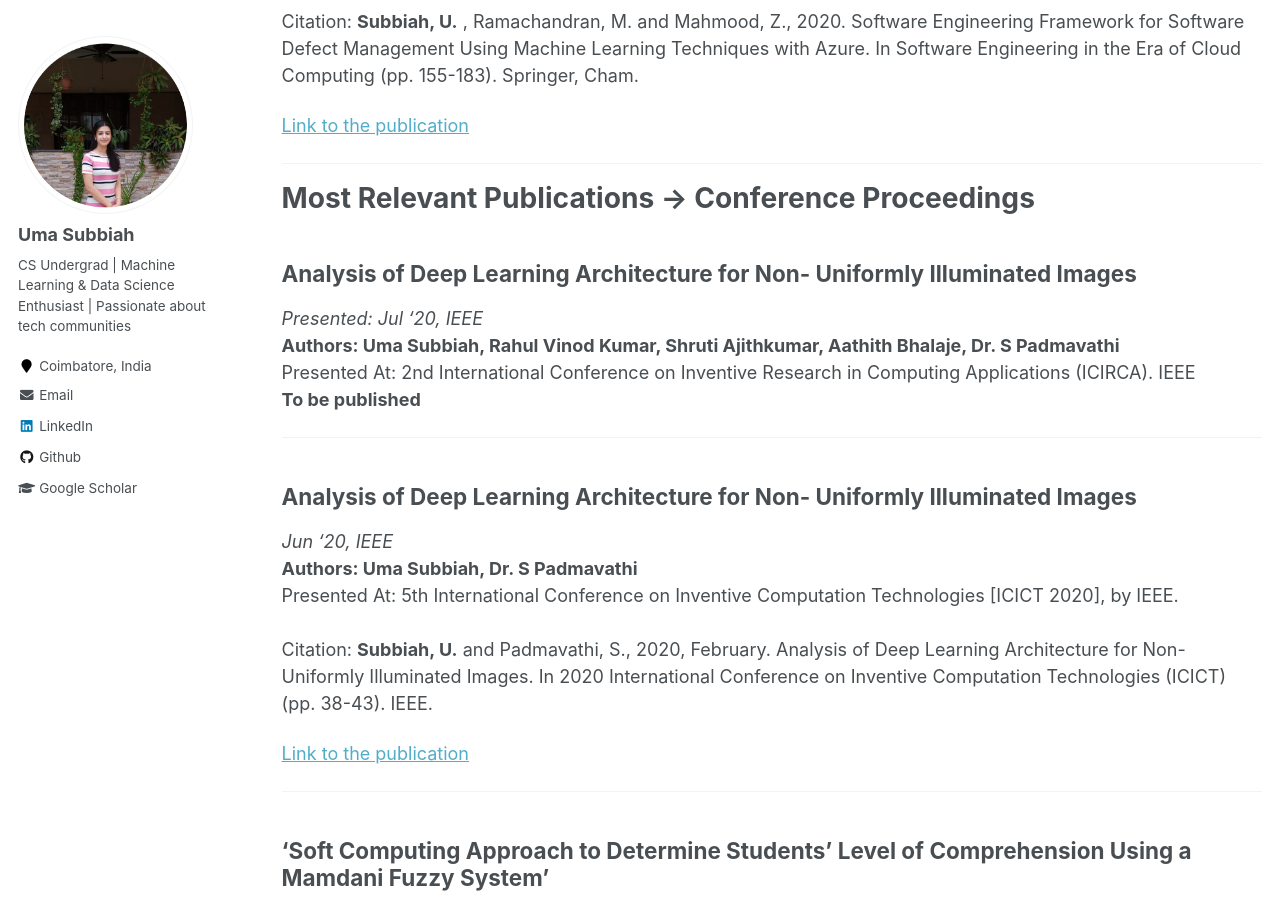
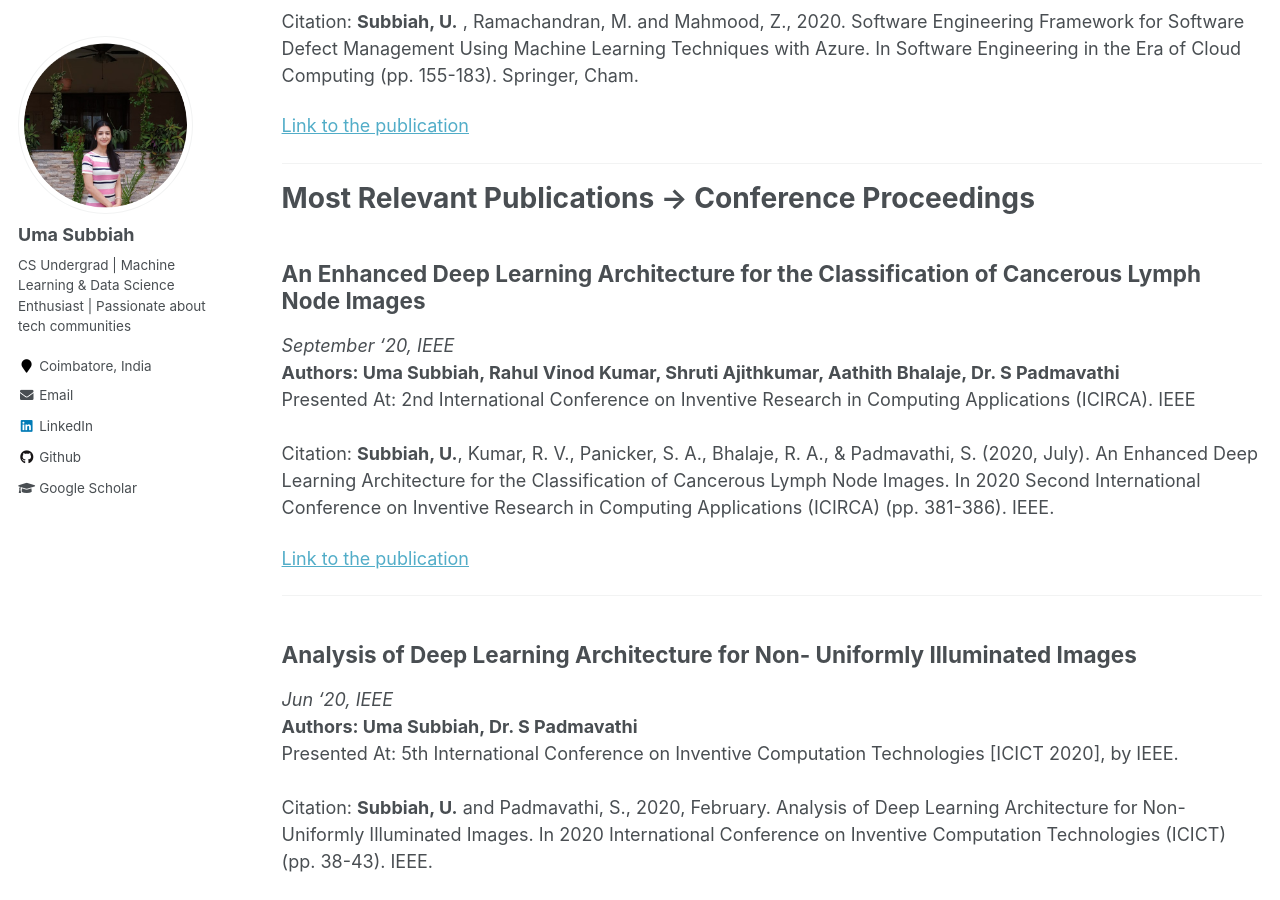
Before and after one commit to uma-subbiah/uma-subbiah.github.io, a Jekyll site: the page built from _pages/publications.md, in a window 1280 px wide and 900 px high, scrolled down 453 px. Built offline with Jekyll 4.4.1, drawn with Linux system fonts in a browser that asks for light colours.

Commit message:
Update publications.md

```diff
--- a/_pages/publications.md
+++ b/_pages/publications.md
@@ -27,16 +27,20 @@ Citation: **Subbiah, U.** , Ramachandran, M. and Mahmood, Z., 2020. Software Eng
 
 # Most Relevant Publications -> Conference Proceedings
 
-## Analysis of Deep Learning Architecture for Non- Uniformly Illuminated Images
-_Presented: Jul '20, IEEE_
+## An Enhanced Deep Learning Architecture for the Classification of Cancerous Lymph Node Images
+_September '20, IEEE_
 <br>
 **Authors: Uma Subbiah, Rahul Vinod Kumar, Shruti Ajithkumar, Aathith Bhalaje, Dr. S Padmavathi**
 <br>
 Presented At: 2nd International Conference on Inventive Research in Computing Applications (ICIRCA). IEEE
 <br>
-**To be published**
+<br>
+Citation: **Subbiah, U.**, Kumar, R. V., Panicker, S. A., Bhalaje, R. A., & Padmavathi, S. (2020, July). An Enhanced Deep Learning Architecture for the Classification of Cancerous Lymph Node Images. In 2020 Second International Conference on Inventive Research in Computing Applications (ICIRCA) (pp. 381-386). IEEE.
+
+[Link to the publication](https://ieeexplore.ieee.org/abstract/document/9183250)
 
 <hr>
+
 
 ## Analysis of Deep Learning Architecture for Non- Uniformly Illuminated Images
 _Jun '20, IEEE_
```
